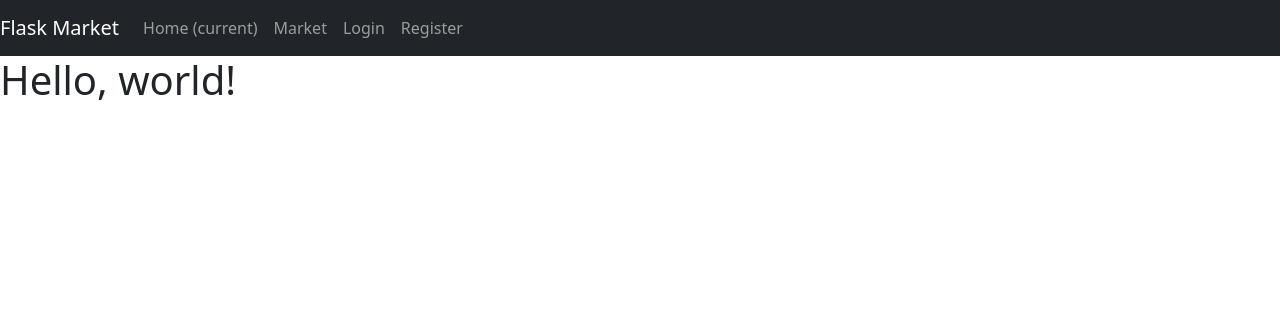
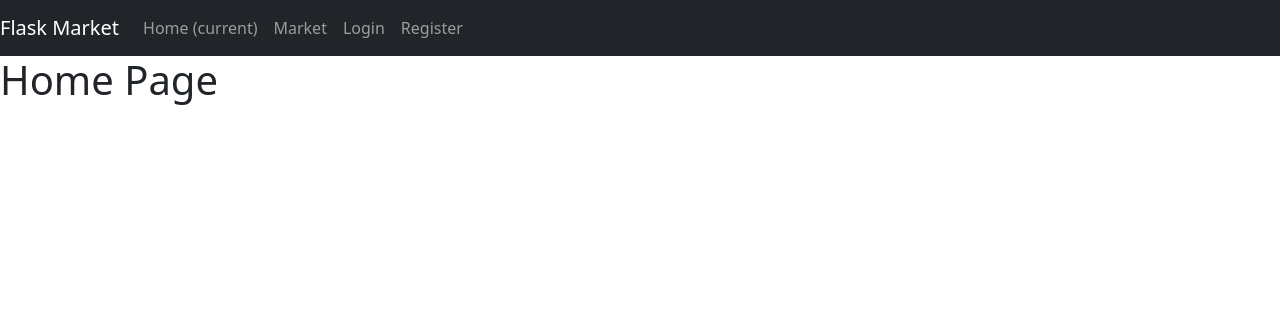
Before and after one commit to AnandC7github/Python-Flask-Market-Proj1, a Flask app: page / in a window 1280 px wide. Shown: the top 316 px of the page. Run offline with Flask 3, Linux system fonts and the light colour scheme.

Commit message:
changed the text to home page

```diff
--- a/templates/home.html
+++ b/templates/home.html
@@ -31,7 +31,7 @@
         </ul>
       </div>
     </nav>
-    <h1>Hello, world!</h1>
+    <h1>Home Page</h1>
     <script src="https://cdn.jsdelivr.net/npm/bootstrap@5.3.2/dist/js/bootstrap.bundle.min.js" integrity="sha384-C6RzsynM9kWDrMNeT87bh95OGNyZPhcTNXj1NW7RuBCsyN/o0jlpcV8Qyq46cDfL" crossorigin="anonymous"></script>
   </body>
 </html>
```
